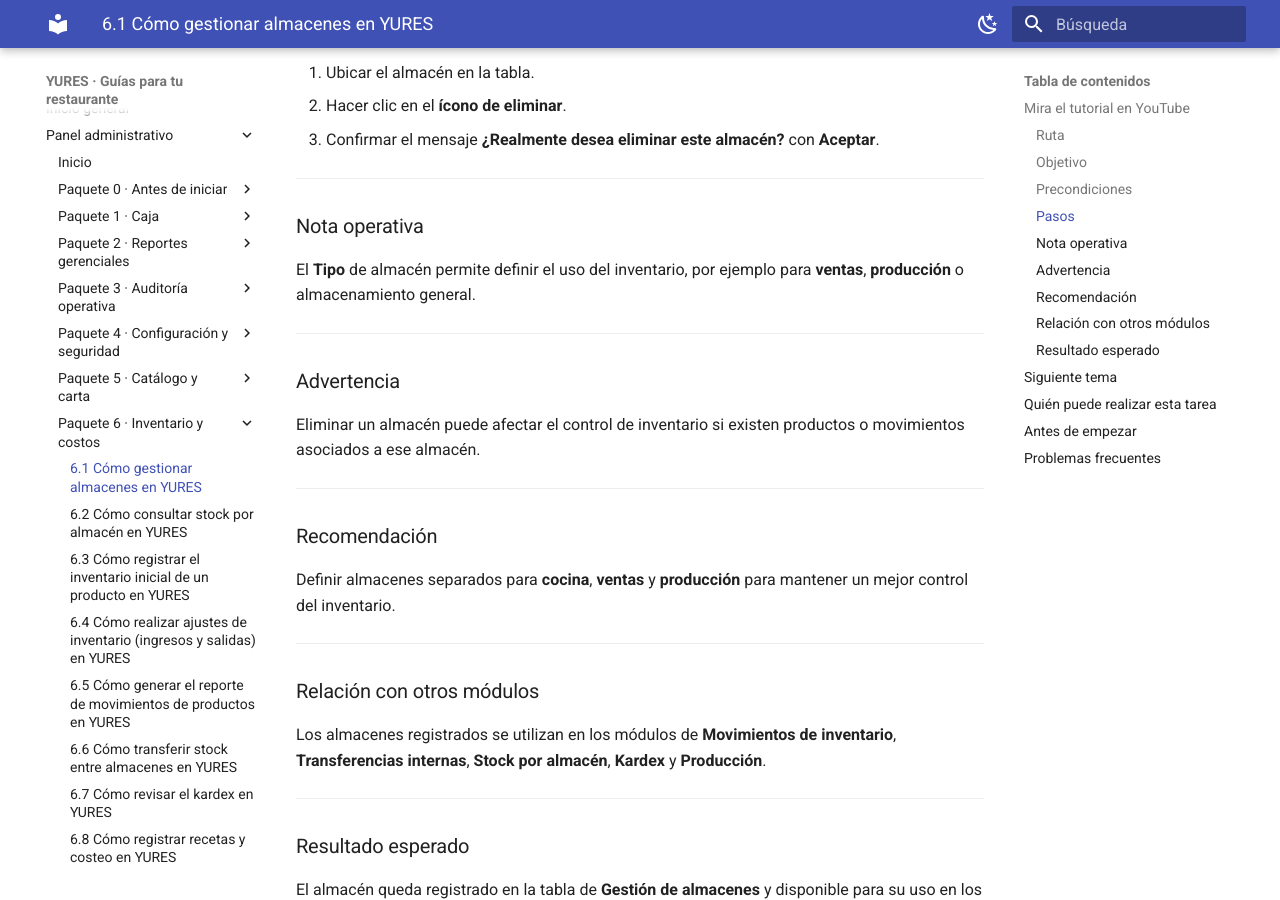
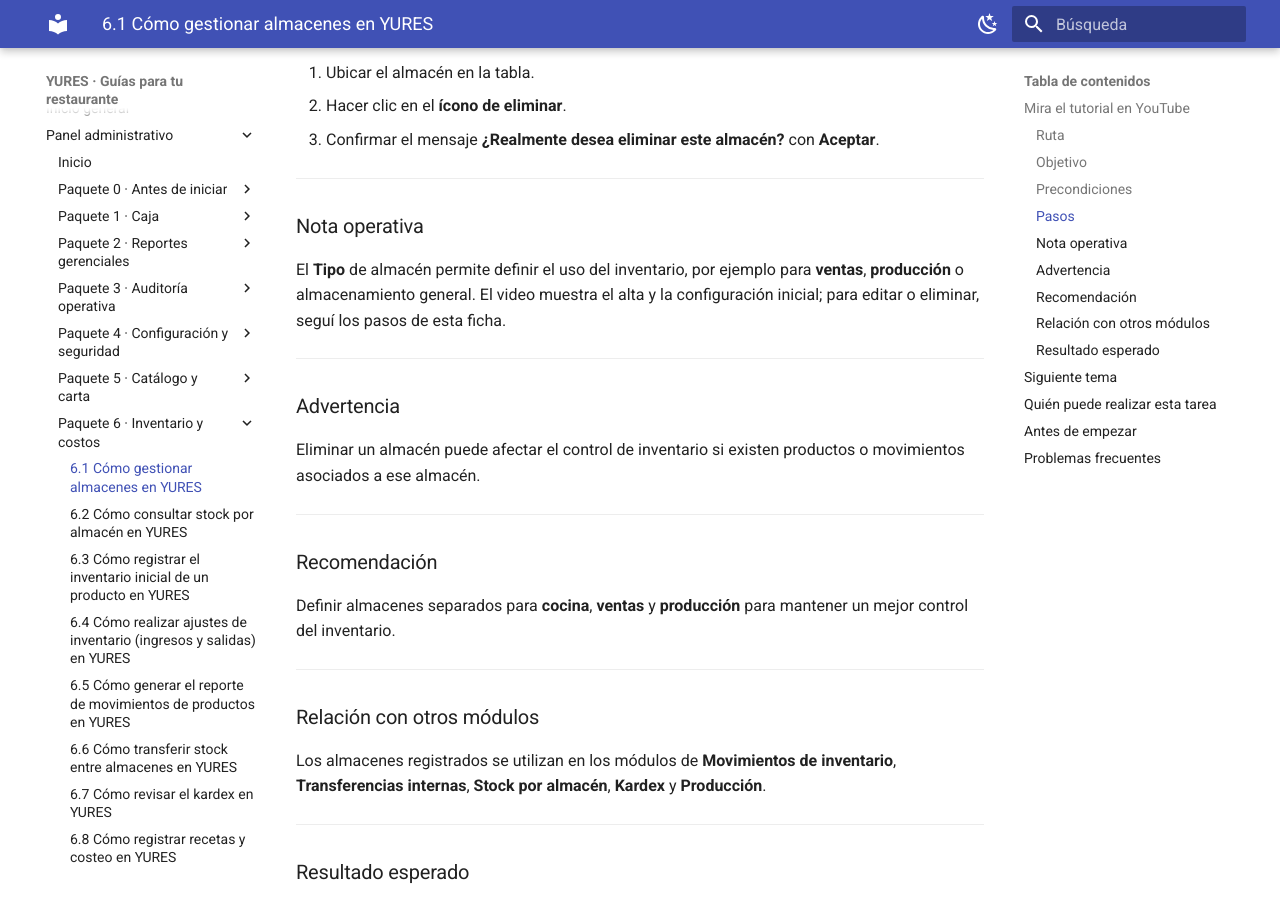
Before and after one commit to puyu-pe/yures-doc, an MkDocs documentation site: the page built from docs/panel-administrativo/fichas/paquete-6/6.1-gestionar-almacenes.md, in a window 1280 px wide and 900 px high, scrolled down 1636 px. Built offline with MkDocs 1.6.1 and Material for MkDocs 9.7.7, drawn with Linux system fonts in a browser that asks for light colours.

Commit message:
docs: actualiza videos de fichas 5.1 y 6.1

```diff
--- a/docs/panel-administrativo/fichas/paquete-6/6.1-gestionar-almacenes.md
+++ b/docs/panel-administrativo/fichas/paquete-6/6.1-gestionar-almacenes.md
@@ -15,10 +15,10 @@ reviewed_at: '2026-08-27'
 Reproduce el tutorial aquí o ábrelo directamente en YouTube.
 
 <div class="tutorial-video">
-  <iframe src="https://www.youtube-nocookie.com/embed/f6FzxMA_YWI" title="Tutorial de 6.1 Cómo gestionar almacenes en Panel Administrativo – YURES" loading="lazy" referrerpolicy="strict-origin-when-cross-origin" allow="accelerometer; clipboard-write; encrypted-media; gyroscope; picture-in-picture; web-share" allowfullscreen></iframe>
+  <iframe src="https://www.youtube-nocookie.com/embed/72zujecQ8w4" title="Tutorial de 6.1 Cómo gestionar almacenes en Panel Administrativo – YURES" loading="lazy" referrerpolicy="strict-origin-when-cross-origin" allow="accelerometer; clipboard-write; encrypted-media; gyroscope; picture-in-picture; web-share" allowfullscreen></iframe>
 </div>
 
-[Ver el tutorial directamente en YouTube](https://www.youtube.com/watch?v=f6FzxMA_YWI)
+[Ver el tutorial directamente en YouTube](https://www.youtube.com/watch?v=72zujecQ8w4)
 <!-- tutorial-video-pipeline:video:end -->
 
 ### Ruta
@@ -70,7 +70,7 @@ Para eliminar un almacén:
 
 ### Nota operativa
 
-El **Tipo** de almacén permite definir el uso del inventario, por ejemplo para **ventas**, **producción** o almacenamiento general.
+El **Tipo** de almacén permite definir el uso del inventario, por ejemplo para **ventas**, **producción** o almacenamiento general. El video muestra el alta y la configuración inicial; para editar o eliminar, seguí los pasos de esta ficha.
 
 ---
 
```
Also changed, not shown: docs/panel-administrativo/fichas/paquete-5/5.1-crear-items-de-carta.md (+2 -10 lines).
